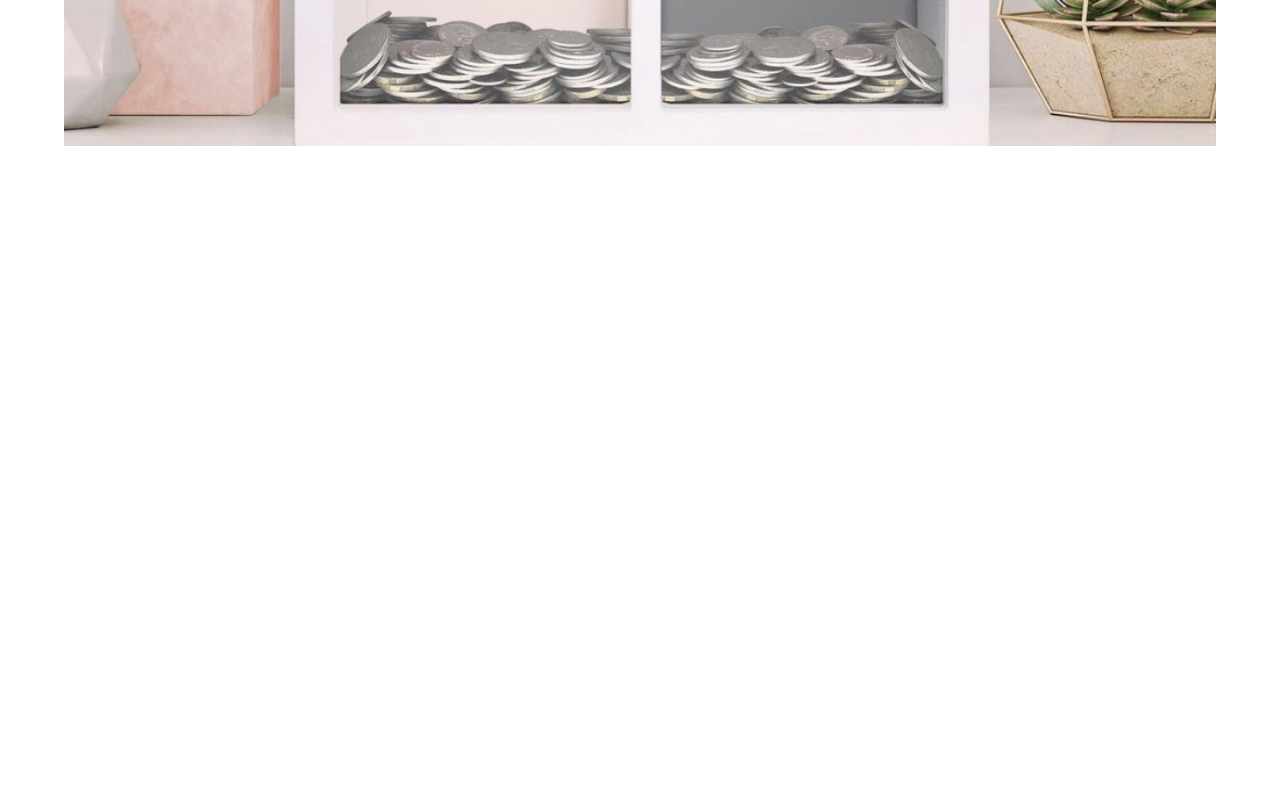
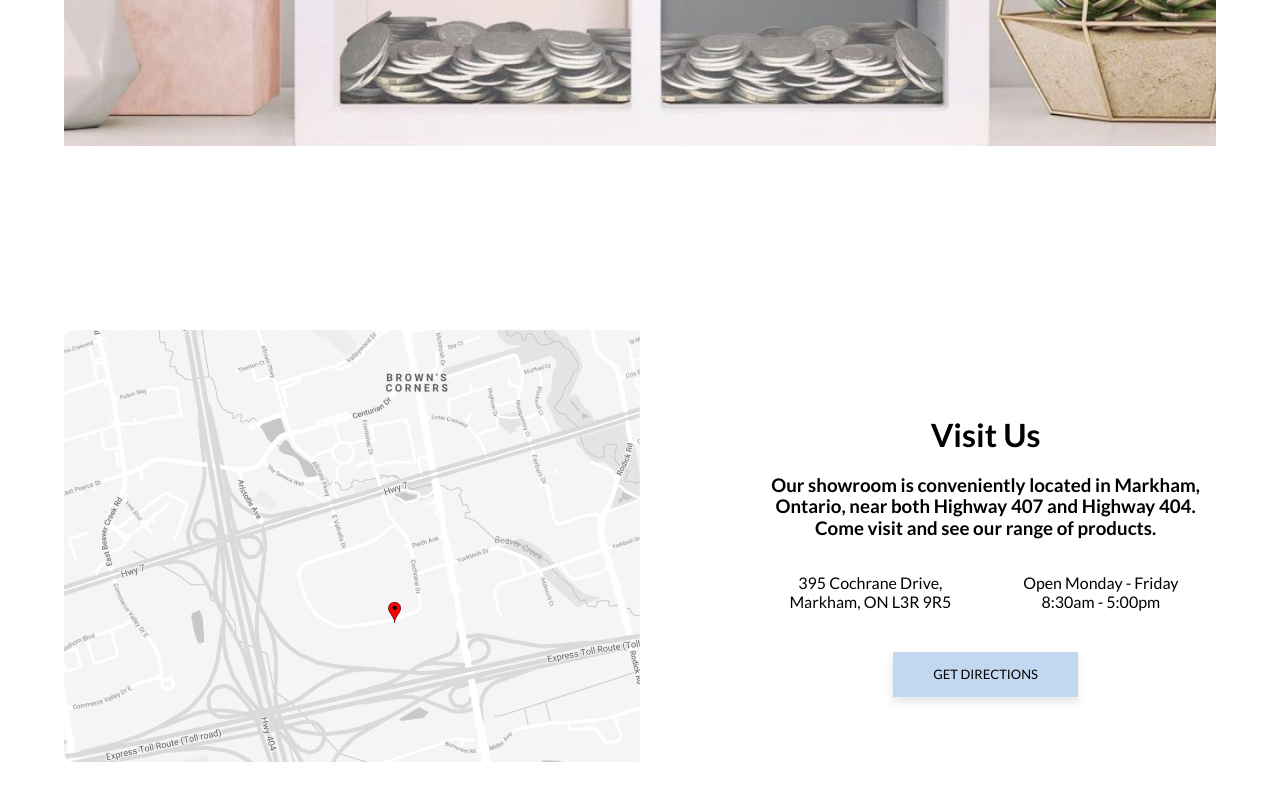
Before and after one commit to davidharris319/splash-int-website, a React (Create React App) app: page / in a window 1280 px wide. Shown: the part 1394-2194 px from the top of the page. Before the commit the page ends 1540 px from the top, so only its background shows below. Built offline with nearby package versions, Linux system fonts and the light colour scheme.

Commit message:
added contact/visit us section

```diff
--- /dev/null
+++ b/src/components/Contact.js
@@ -0,0 +1,29 @@
+import React from "react";
+import '../styles/components/contact.scss';
+import { Link } from 'react-router-dom';
+import splashMap from '../assets/map_screenshot.png'
+
+
+const Contact = () => {
+  return (
+    <section className="contact-container">
+      <img className="splash-map" src={splashMap} alt="Google Maps Screenshot"/>
+      <div className="contact-box">
+          <h1>Visit Us </h1>
+          <h3>Our showroom is conveniently located in Markham, Ontario, near both Highway 407 and Highway 404. Come visit and see our range of products.</h3>
+          <div className="row">
+            <div className="column">
+              <p>395 Cochrane Drive, <br/>Markham, ON  L3R 9R5</p>
+            </div>
+            <div className="column">
+              <p>Open Monday - Friday <br/>8:30am - 5:00pm</p>
+            </div>
+          </div>
+          <a href="https://www.google.com/maps/dir//Splash+International+Marketing+Inc.,+Cochrane+Drive,+Markham,+ON/@43.842897,-79.4314537,12z/data=!4m8!4m7!1m0!1m5!1m1!1s0x89d4d4be4cf56c85:0x24e04343b48cea09!2m2!1d-79.3614142!2d43.8429184" target="_blank" rel="noopener noreferrer" style={{ textDecoration: 'none'}}><button>
+          Get Directions </button></a>
+      </div>
+    </section>
+  );
+};
+
+export default Contact;
--- a/src/pages/HomePage.js
+++ b/src/pages/HomePage.js
@@ -2,6 +2,8 @@ import React from "react";
 import Cases2 from "../components/cases2";
 import About from "../components/About";
 import NewCustomer from "../components/NewCustomer";
+import Contact from "../components/Contact";
+
 
 
 function HomePage() {
@@ -11,6 +13,7 @@ function HomePage() {
       <Cases2 />
       <NewCustomer/>
       <About/>
+      <Contact/>
     </div>
   );
 }
--- /dev/null
+++ b/src/styles/components/contact.scss
@@ -0,0 +1,51 @@
+@import "../breakpoints.scss";
+
+.contact-container {
+  display: flex;
+  justify-content: center;
+  align-items: center;
+  min-height: 800px;
+  margin: 0 auto;
+  width: 90%;
+  text-align: center;
+  @include media("<=1000px") {
+    display: block;
+    margin: 50px auto;
+    width: 100%;
+  }
+  h1,
+  h3 {
+    text-align: center;
+  }
+  .splash-map {
+    border-radius: 10px;
+    padding-right: 10%;
+    margin-top: 0;
+    align-items: center;
+    border-radius: 10px;
+    max-width: 50%;
+    @include media("<=1000px") {
+      padding-right: 0;
+      max-width: 85%;
+    }
+    @include media("<=500px") {
+      padding-right: 0;
+      max-width: 85%;
+    }
+  }
+  .contact-box {
+    max-width: 600px;
+    @include media("<=1000px") {
+      margin: 50px auto;
+      width: 90%;
+    }
+    .column {
+      float: left;
+      width: 50%;
+    }
+    button {
+      margin-top: 25px;
+      background: #c1d8f0;
+    }
+  }
+}
```
Also changed, not shown: src/assets/map_screenshot.png (added).
